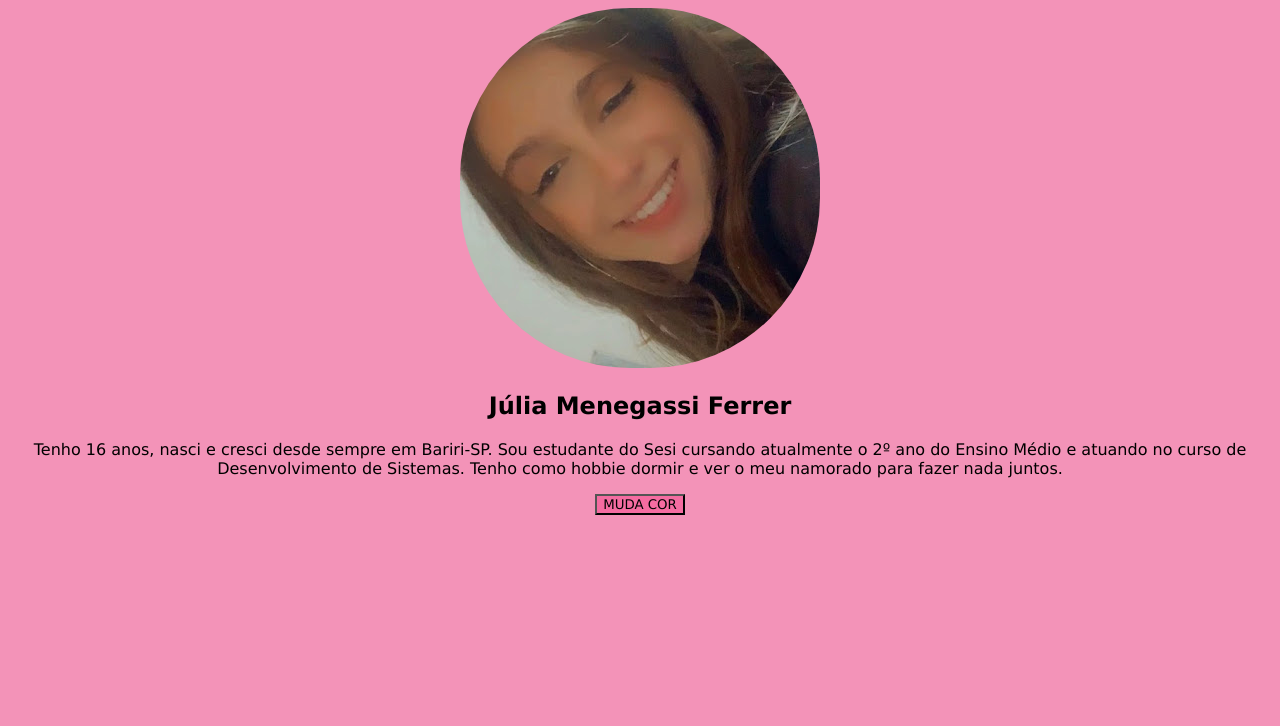
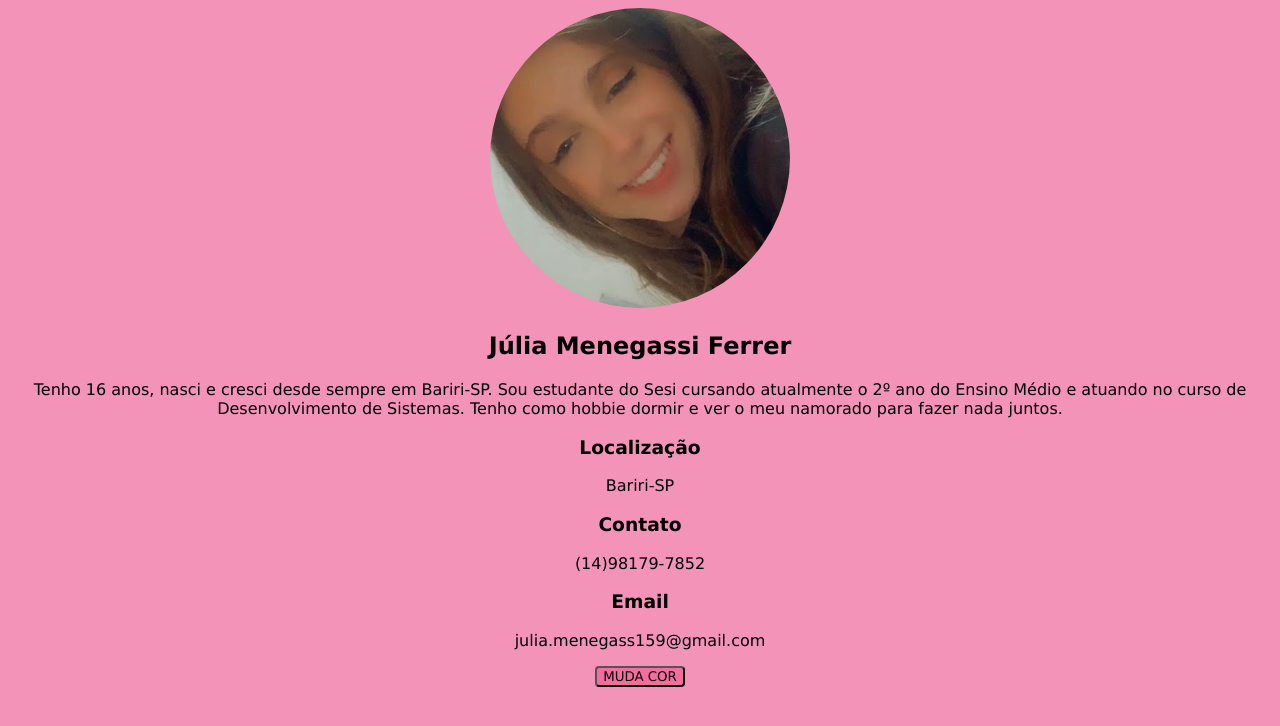
Before and after one commit to juliamenegassi/perfil-teste, a plain HTML site: page index.html in a window 1280 px wide. Drawn offline with Linux system fonts and the light colour scheme.

Commit message:
Finalização do perfil

```diff
--- a/assets/main.js
+++ b/assets/main.js
@@ -1,3 +1,3 @@
 function MudarCor() {
-    document.body.style.backgroundColor = '';
+    document.body.style.backgroundColor = 'rgb(170, 215, 255)';
 }
--- a/assets/style.css
+++ b/assets/style.css
@@ -1,11 +1,16 @@
 body, div, button {
     text-align: center;
     font-family: 'Lucida Sans', 'Lucida Sans Regular', 'Lucida Grande', 'Lucida Sans Unicode', Geneva, Verdana, sans-serif;
+}
+body {
     background-color: #f393b8;
 }
 .foto img {
     border-radius: 170px;
+    height: 300px;
+    width: 300px;
 }
 .btn {
     background-color: #f56ca1;
+    border-radius: 4px;
 }
--- a/index.html
+++ b/index.html
@@ -11,11 +11,23 @@
     <div class="foto">
         <img src="assets/foto.jpg" alt="">
     </div>
-    <div class="descricao">
+    <div>
         <h2>Júlia Menegassi Ferrer</h2>
-        <p> Tenho 16 anos, nasci e cresci desde sempre em Bariri-SP.
-            Sou estudante do Sesi cursando atualmente o 2º ano do Ensino Médio e atuando no curso de
-            Desenvolvimento de Sistemas. Tenho como hobbie dormir e ver o meu namorado para fazer nada juntos.</p>
+    </div>
+    <div class="box-descricao">
+        <div class="box-1">
+            <p> Tenho 16 anos, nasci e cresci desde sempre em Bariri-SP.
+                Sou estudante do Sesi cursando atualmente o 2º ano do Ensino Médio e atuando no curso de
+                Desenvolvimento de Sistemas. Tenho como hobbie dormir e ver o meu namorado para fazer nada juntos.</p>
+        </div>
+        <div class="box-2">
+           <h3>Localização</h3>
+           <p>Bariri-SP</p>
+           <h3>Contato</h3>
+           <p>(14)98179-7852</p>
+           <h3>Email</h3>
+           <p>julia.menegass159@gmail.com</p>
+        </div>
     </div>
     <div class="botao">
         <button class="btn" onclick="MudarCor()">MUDA COR</button>
```
